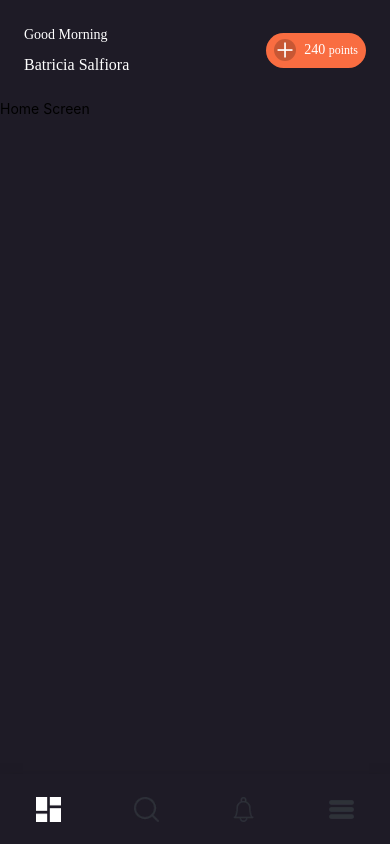
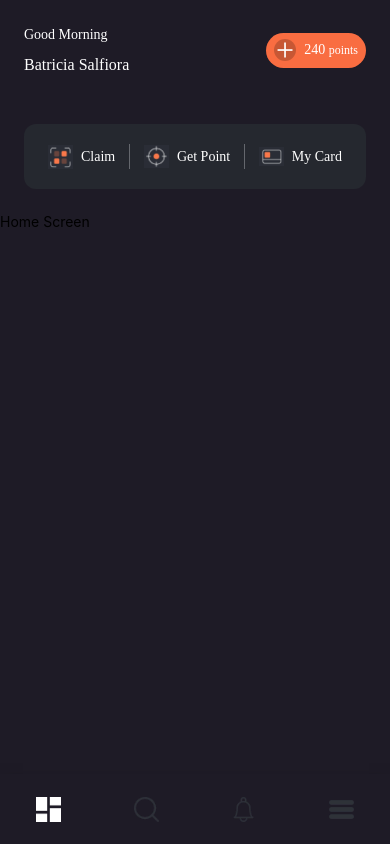
Before and after one commit to MuhammadAhmedHassan/LCRN-6-Book-Store-App, a React Native app: screen /HomeTabs in a window 390 px wide. Built offline with nearby package versions, Linux system fonts and the light colour scheme.

Commit message:
Created activity bar

```diff
--- a/screens/Home/Home.tsx
+++ b/screens/Home/Home.tsx
@@ -1,7 +1,7 @@
 import {StyleSheet, Text, View, SafeAreaView, StatusBar} from 'react-native';
 import React from 'react';
 import {COLORS} from '../../constants';
-import {Header} from './components';
+import {ActionBar, Header} from './components';
 
 const Home = () => {
   return (
@@ -10,6 +10,9 @@ const Home = () => {
 
       {/* Header */}
       <Header />
+
+      {/* ActionBar */}
+      <ActionBar />
       <View>
         <Text>Home Screen</Text>
       </View>
--- /dev/null
+++ b/screens/Home/components/ActionBar.tsx
@@ -0,0 +1,61 @@
+import {
+  Image,
+  ImageSourcePropType,
+  StyleSheet,
+  Text,
+  TouchableOpacity,
+  View,
+} from 'react-native';
+import React from 'react';
+import {COLORS, FONTS, icons, SIZES} from '../../../constants';
+
+const ActionBar = () => {
+  const getActionBtn = (icon: ImageSourcePropType, label: string) => (
+    <TouchableOpacity
+      onPress={() => console.log(`Pressed ${label}`)}
+      style={{
+        flexDirection: 'row',
+        alignItems: 'center',
+      }}>
+      <Image
+        source={icon}
+        resizeMode="contain"
+        style={{height: 25, width: 25}}
+      />
+      <Text style={{...FONTS.h4, color: COLORS.white, marginLeft: SIZES.base}}>
+        {label}
+      </Text>
+    </TouchableOpacity>
+  );
+
+  const separator = () => (
+    <View
+      style={{width: 1, height: '100%', backgroundColor: COLORS.lightGray}}
+    />
+  );
+
+  return (
+    <View
+      style={{
+        backgroundColor: COLORS.secondary,
+        flexDirection: 'row',
+        marginHorizontal: SIZES.padding,
+        marginVertical: SIZES.padding,
+        borderRadius: SIZES.radius,
+        paddingHorizontal: SIZES.padding,
+        paddingVertical: 20,
+        alignItems: 'center',
+        justifyContent: 'space-between',
+      }}>
+      {getActionBtn(icons.claim_icon, 'Claim')}
+      {separator()}
+      {getActionBtn(icons.point_icon, 'Get Point')}
+      {separator()}
+      {getActionBtn(icons.card_icon, 'My Card')}
+    </View>
+  );
+};
+
+export default ActionBar;
+
+const styles = StyleSheet.create({});
--- a/screens/Home/components/index.ts
+++ b/screens/Home/components/index.ts
@@ -1,3 +1,4 @@
+import ActionBar from './ActionBar';
 import Header from './Header';
 
-export {Header};
+export {Header, ActionBar};
```
